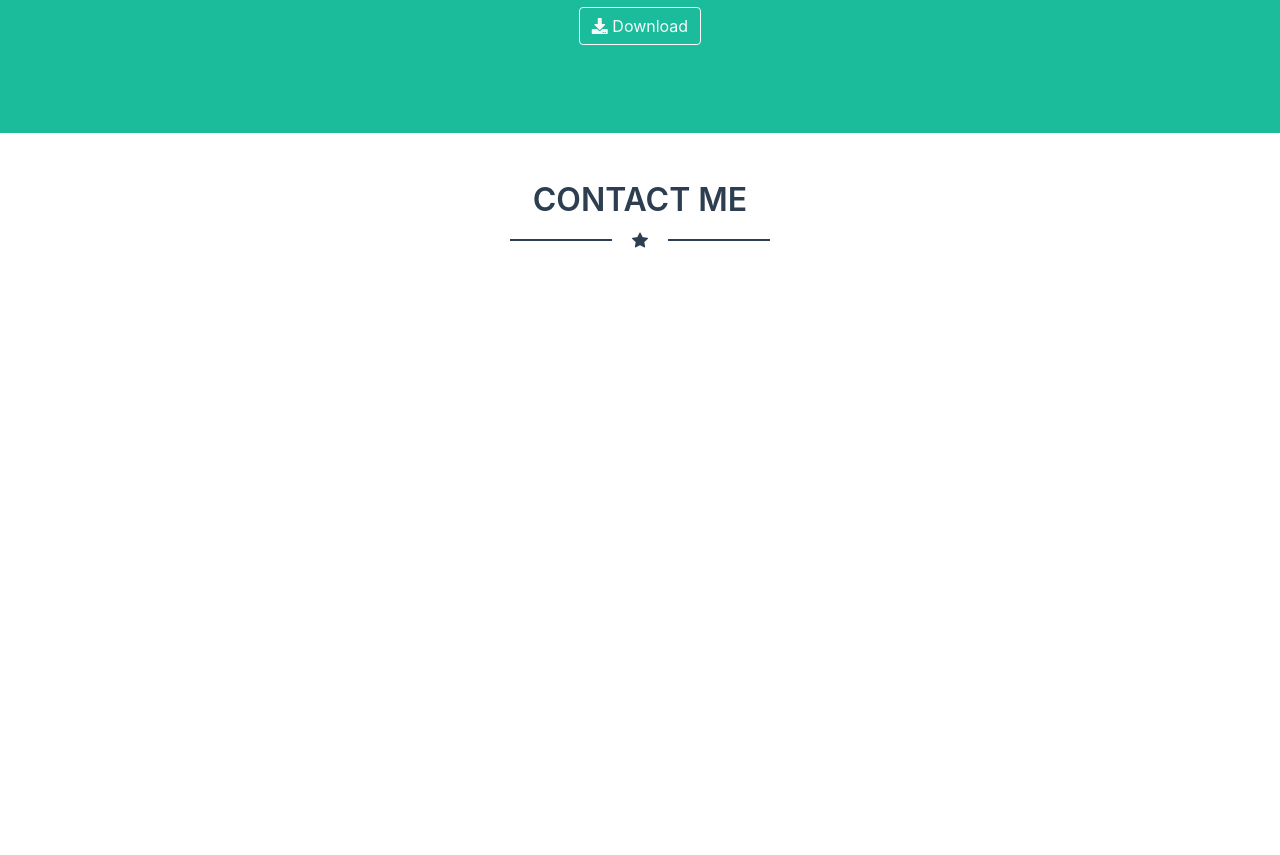
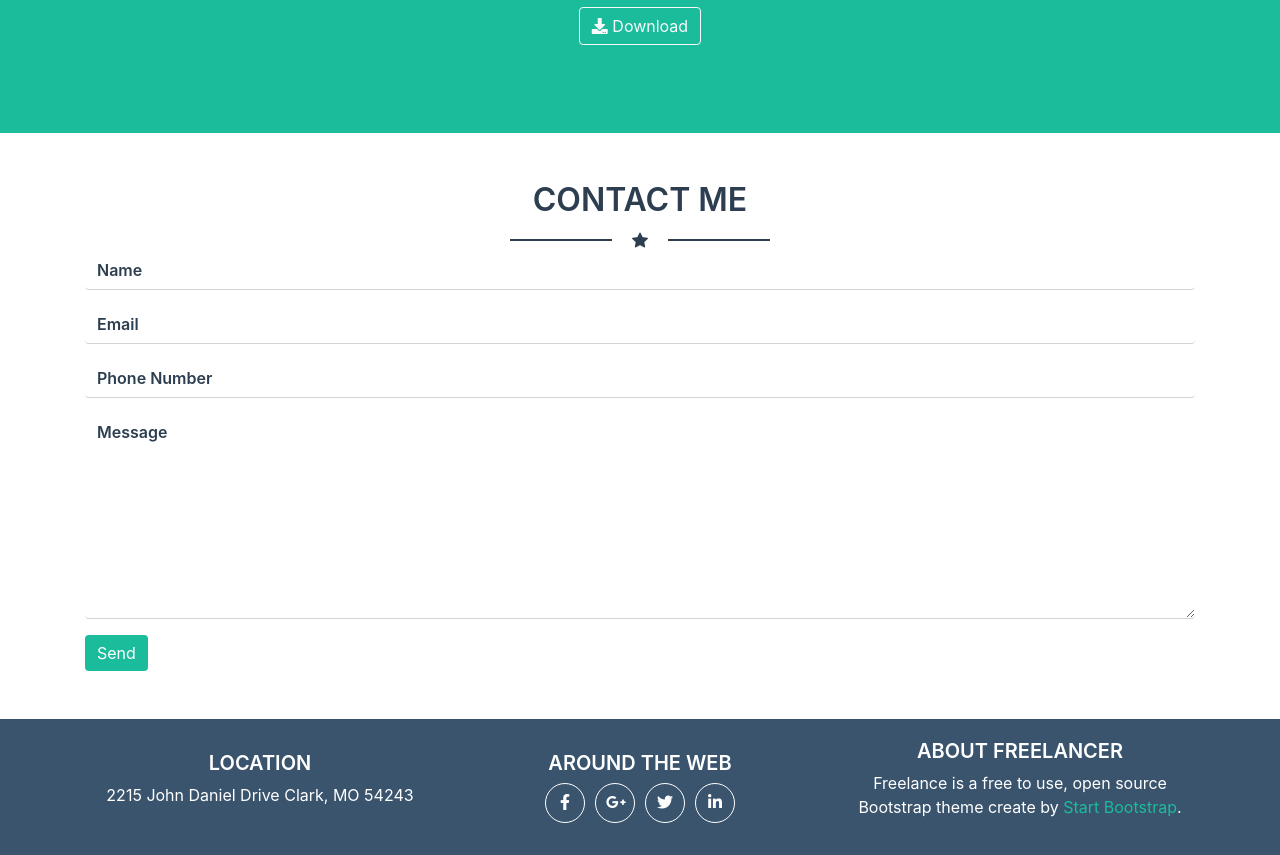
Before and after one commit to peppe-p/html-css-bootstrap-freelancer, a plain HTML site: page index.html in a window 1280 px wide. Shown: the part 1549-2404 px from the top of the page. Before the commit the page ends 1849 px from the top, so only its background shows below. Drawn offline with nearby package versions, Linux system fonts and the light colour scheme.

Commit message:
Finish footer

```diff
--- a/assets/css/style.css
+++ b/assets/css/style.css
@@ -40,6 +40,9 @@
     background-color: #1abc9c;
 }
 
+.no_border {
+    border: none;
+}
 /* ############################### */
 /* ####### HEADER CLASSES ####### */
 /* ############################### */
@@ -79,3 +82,42 @@ nav a:hover {
 #about > div > *, .btn_download {
     margin: 20px 0px;
 }
+
+
+/* ################################## */
+/* ####### CONTACT ME CLASSES ####### */
+/* ################################## */
+#contactme form input, #contactme form textarea {
+    border: none;
+    border-bottom: 1px solid lightgray;
+}
+#contactme form ::placeholder {
+    font-weight: 600;
+    color: #2c3e50;
+}
+
+/* ############################## */
+/* ####### FOOTER CLASSES ####### */
+/* ############################## */
+footer {
+    background-color: #3a546d;
+    color: white;
+    text-align: center;
+}
+footer > div > div > div {
+    margin: 20px 0px;
+}
+footer h5, footer h6 {
+    font-weight: 600;
+}
+footer span {
+    color: #1abc9c;
+}
+footer i {
+    border: 1px solid white;
+    padding: 10px;
+    border-radius: 50%;
+    height: 40px;
+    width: 40px;
+    margin: 0px 5px;
+}
--- a/index.html
+++ b/index.html
@@ -129,6 +129,23 @@
                         <hr>
                     </div>
                 </div>
+
+                <form>
+                    <div class="form-group">
+                        <input type="text" class="form-control" id="Name" placeholder="Name">
+                    </div>
+                    <div class="form-group">
+                        <input type="email" class="form-control" id="Email" aria-describedby="emailHelp"
+                            placeholder="Email">
+                    </div>
+                    <div class="form-group">
+                        <input type="tel" class="form-control" id="PhoneNumber" placeholder="Phone Number">
+                    </div>
+                    <div class="form-group">
+                        <textarea class="form-control" id="message" rows="8" cols="50" placeholder="Message"></textarea>
+                    </div>
+                    <button type="submit" class="btn no_border btn-dark bg_aquagreen">Send</button>
+                </form>
             </div>
         </section>
 
@@ -136,7 +153,31 @@
 
     <!-- ##### FOOTER ##### -->
     <footer>
-
+        <div class="container">
+            <div class="row d-flex justify-content-center align-items-center">
+                <div class="col-md-4">
+                    <h5>LOCATION</h5>
+                    <p>
+                        2215 John Daniel Drive Clark, MO 54243
+                    </p>
+                </div>
+                <div class="col-md-4">
+                    <h5>AROUND THE WEB</h5>
+                    <div class="icon_footer d-flex justify-content-center align-items-center">
+                        <i class="fab fa-facebook-f"></i>
+                        <i class="fab fa-google-plus-g"></i>
+                        <i class="fab fa-twitter"></i>
+                        <i class="fab fa-linkedin-in"></i>
+                    </div>
+                </div>
+                <div class="col-md-4">
+                    <h5>ABOUT FREELANCER</h5>
+                    <p>
+                        Freelance is a free to use, open source Bootstrap theme create by <span>Start Bootstrap</span>.
+                    </p>
+                </div>
+            </div>
+        </div>
     </footer>
 
 </body>
```
